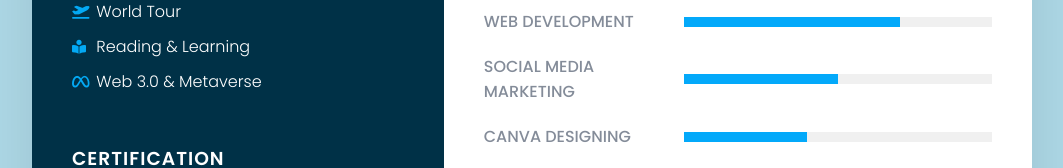
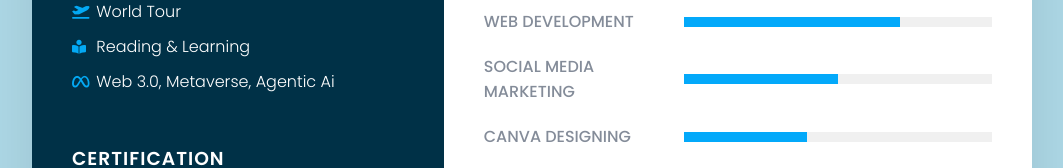
Before and after one commit to danishyameen/staticResume, a plain HTML site: page index.html in a window 1280 px wide. Shown: the part 1231-1399 px from the top of the page, without its empty margins (108-1171 px from the left). Drawn offline with Linux system fonts and the light colour scheme.

Commit message:
static resume

```diff
--- a/index.html
+++ b/index.html
@@ -106,7 +106,7 @@
                     </li>
                     <li>
                         <span class="icon"><i class="fa-brands fa-meta"></i></span>
-                        <span class="text">Web 3.0 & Metaverse</span>
+                        <span class="text">Web 3.0, Metaverse, Agentic Ai</span>
                     </li>
                 </ul>
             </div>
```
